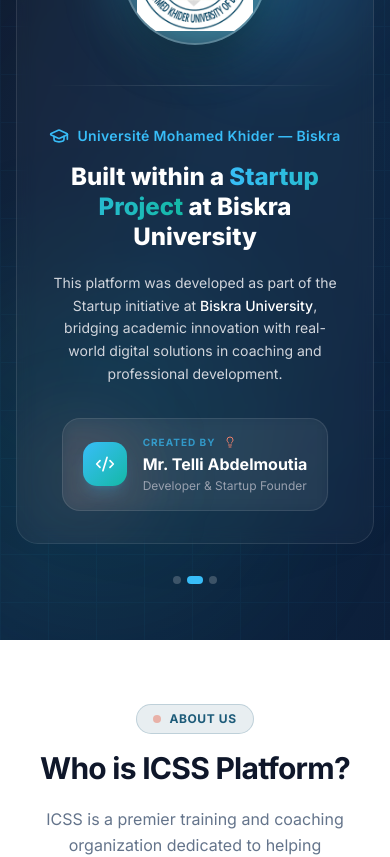
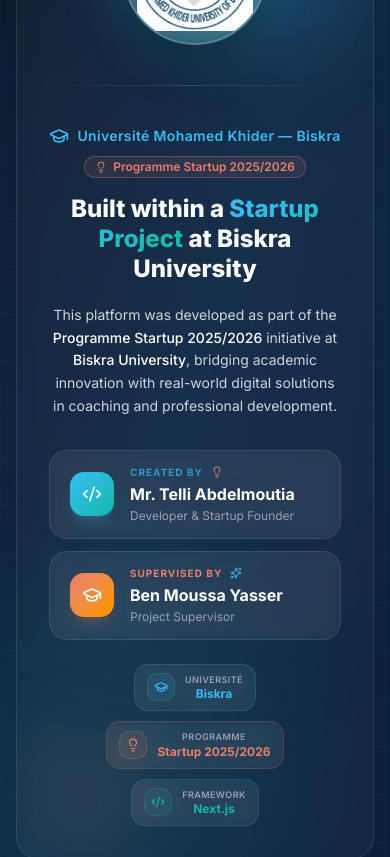
Before and after one commit to Khairodoudou/icss, a Next.js app: page / in a window 390 px wide. Shown: the part 1280-2137 px from the top of the page. Built offline with nearby package versions, Linux system fonts and the light colour scheme.

Commit message:
fix modification dans landing page

```diff
--- a/components/landing/UniversityBannerSection.tsx
+++ b/components/landing/UniversityBannerSection.tsx
@@ -83,11 +83,17 @@
                 whileInView={{ opacity: 1, x: 0 }}
                 viewport={{ once: true }}
                 transition={{ delay: 0.2, duration: 0.5 }}
-                className="flex items-center gap-2 justify-center lg:justify-start mb-4"
+                className="flex flex-wrap items-center gap-2.5 justify-center lg:justify-start mb-4"
               >
+                <div className="flex items-center gap-2">
                   <GraduationCap className="w-5 h-5 text-brand-sky" />
                   <span className="text-brand-sky text-sm font-semibold tracking-wide">
                     Université Mohamed Khider — Biskra
+                  </span>
+                </div>
+                <span className="inline-flex items-center gap-1.5 bg-brand-coral/10 border border-brand-coral/30 text-brand-coral text-xs font-semibold px-2.5 py-0.5 rounded-full">
+                  <Lightbulb className="w-3 h-3 text-brand-coral" />
+                  Programme Startup 2025/2026
                 </span>
               </motion.div>
 
@@ -113,18 +119,21 @@
                 transition={{ delay: 0.32, duration: 0.5 }}
                 className="text-gray-300 text-sm md:text-base leading-relaxed mb-8 max-w-xl mx-auto lg:mx-0"
               >
-                This platform was developed as part of the Startup initiative at{' '}
+                This platform was developed as part of the{' '}
+                <span className="text-white font-medium">Programme Startup 2025/2026</span> initiative at{' '}
                 <span className="text-white font-medium">Biskra University</span>, bridging academic
                 innovation with real-world digital solutions in coaching and professional development.
               </motion.p>
 
+              {/* Creator & Supervisor cards */}
+              <div className="flex flex-col gap-3 items-center lg:items-start">
                 {/* Creator card */}
                 <motion.div
                   initial={{ opacity: 0, y: 16 }}
                   whileInView={{ opacity: 1, y: 0 }}
                   viewport={{ once: true }}
                   transition={{ delay: 0.4, duration: 0.5 }}
-                className="inline-flex items-center gap-4 bg-white/5 border border-white/10 rounded-2xl px-5 py-4 backdrop-blur-sm hover:border-brand-sky/30 hover:bg-white/[0.08] transition-all duration-300 group"
+                  className="w-full sm:w-auto sm:min-w-[300px] inline-flex items-center gap-4 bg-white/5 border border-white/10 rounded-2xl px-5 py-3.5 backdrop-blur-sm hover:border-brand-sky/30 hover:bg-white/[0.08] transition-all duration-300 group"
                 >
                   <div className="w-11 h-11 rounded-xl bg-gradient-to-br from-brand-sky to-brand-teal flex items-center justify-center shrink-0 shadow-lg shadow-brand-sky/20">
                     <Code2 className="w-5 h-5 text-white" />
@@ -142,15 +151,84 @@
                     <p className="text-gray-400 text-xs mt-0.5">Developer &amp; Startup Founder</p>
                   </div>
                 </motion.div>
+
+                {/* Supervisor card - under created */}
+                <motion.div
+                  initial={{ opacity: 0, y: 16 }}
+                  whileInView={{ opacity: 1, y: 0 }}
+                  viewport={{ once: true }}
+                  transition={{ delay: 0.45, duration: 0.5 }}
+                  className="w-full sm:w-auto sm:min-w-[300px] inline-flex items-center gap-4 bg-white/5 border border-white/10 rounded-2xl px-5 py-3.5 backdrop-blur-sm hover:border-brand-coral/30 hover:bg-white/[0.08] transition-all duration-300 group"
+                >
+                  <div className="w-11 h-11 rounded-xl bg-gradient-to-br from-brand-coral to-amber-500 flex items-center justify-center shrink-0 shadow-lg shadow-brand-coral/20">
+                    <GraduationCap className="w-5 h-5 text-white" />
+                  </div>
+                  <div className="text-start">
+                    <div className="flex items-center gap-2 mb-0.5">
+                      <span className="text-[10px] font-bold uppercase tracking-widest text-brand-coral">
+                        Supervised by
+                      </span>
+                      <Sparkles className="w-3 h-3 text-brand-sky" />
+                    </div>
+                    <p className="text-white font-bold text-base group-hover:text-brand-coral transition-colors duration-300">
+                      Ben Moussa Yasser
+                    </p>
+                    <p className="text-gray-400 text-xs mt-0.5">Project Supervisor</p>
+                  </div>
+                </motion.div>
               </div>
 
-            {/* Right decorative stats — hidden on smaller screens */}
+              {/* Mobile stats cards */}
+              <div className="flex lg:hidden flex-wrap items-center justify-center gap-2.5 mt-6">
+                {[
+                  {
+                    icon: GraduationCap,
+                    label: 'Université',
+                    value: 'Biskra',
+                    color: 'text-brand-sky',
+                    border: 'border-brand-sky/20',
+                    iconBg: 'bg-brand-sky/10',
+                  },
+                  {
+                    icon: Lightbulb,
+                    label: 'Programme',
+                    value: 'Startup 2025/2026',
+                    color: 'text-brand-coral',
+                    border: 'border-brand-coral/20',
+                    iconBg: 'bg-brand-coral/10',
+                  },
+                  {
+                    icon: Code2,
+                    label: 'Framework',
+                    value: 'Next.js',
+                    color: 'text-brand-teal',
+                    border: 'border-brand-teal/20',
+                    iconBg: 'bg-brand-teal/10',
+                  },
+                ].map(({ icon: Icon, label, value, color, border, iconBg }, i) => (
+                  <div
+                    key={i}
+                    className={`flex items-center gap-2.5 bg-white/5 border ${border} rounded-xl px-3 py-2 backdrop-blur-sm`}
+                  >
+                    <div className={`w-7 h-7 rounded-lg ${iconBg} border ${border} flex items-center justify-center`}>
+                      <Icon className={`w-3.5 h-3.5 ${color}`} />
+                    </div>
+                    <div>
+                      <p className="text-gray-400 text-[9px] uppercase tracking-wider font-semibold">{label}</p>
+                      <p className={`font-bold text-xs ${color}`}>{value}</p>
+                    </div>
+                  </div>
+                ))}
+              </div>
+            </div>
+
+            {/* Right decorative stats — desktop */}
             <motion.div
               initial={{ opacity: 0, x: 20 }}
               whileInView={{ opacity: 1, x: 0 }}
               viewport={{ once: true }}
               transition={{ delay: 0.45, duration: 0.5 }}
-              className="hidden xl:flex flex-col gap-4 shrink-0"
+              className="hidden lg:flex flex-col gap-4 shrink-0"
             >
               {[
                 {
@@ -164,7 +242,7 @@
                 {
                   icon: Lightbulb,
                   label: 'Programme',
-                  value: 'Startup',
+                  value: 'Startup 2025/2026',
                   color: 'text-brand-coral',
                   border: 'border-brand-coral/20',
                   iconBg: 'bg-brand-coral/10',
```
Lines whose indentation alone changed are shown as unchanged.
